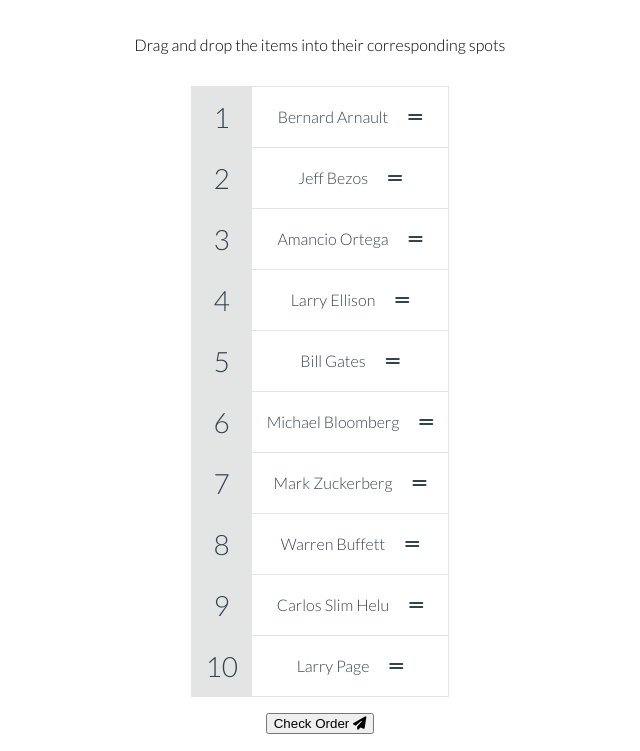
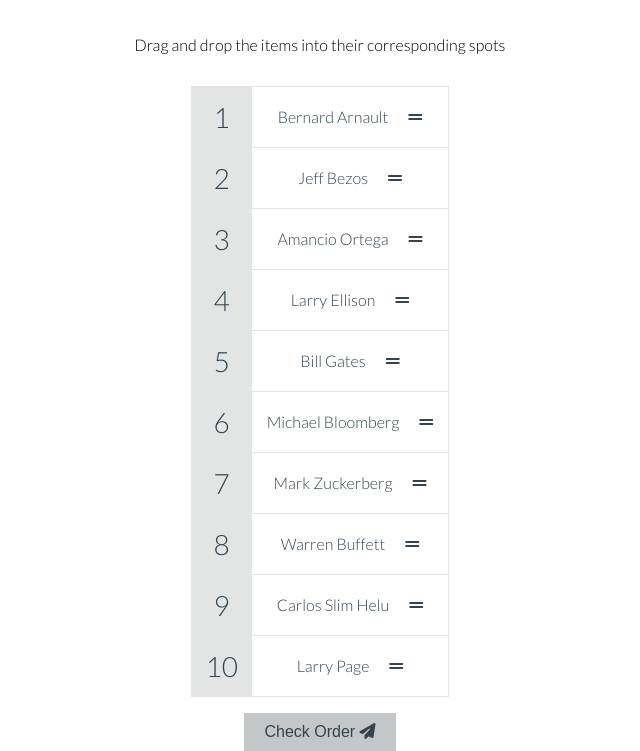
Before and after one commit to BeataJ/sortableList, a plain HTML site: page index.html in a window 1280 px wide. Shown: the part 63-814 px from the top of the page, without its empty margins (320-960 px from the left). Drawn offline with Linux system fonts and the light colour scheme.

Commit message:
style .check-btn

```diff
--- a/style.css
+++ b/style.css
@@ -72,3 +72,12 @@
   padding: 15px;
   flex: 1
 }
+
+.check-btn {
+  background-color: var(--background-color);
+  border: none;
+  color: var(--text-color);
+  font-size: 16px;
+  padding: 10px 20px;
+  cursor: pointer;
+}
```
